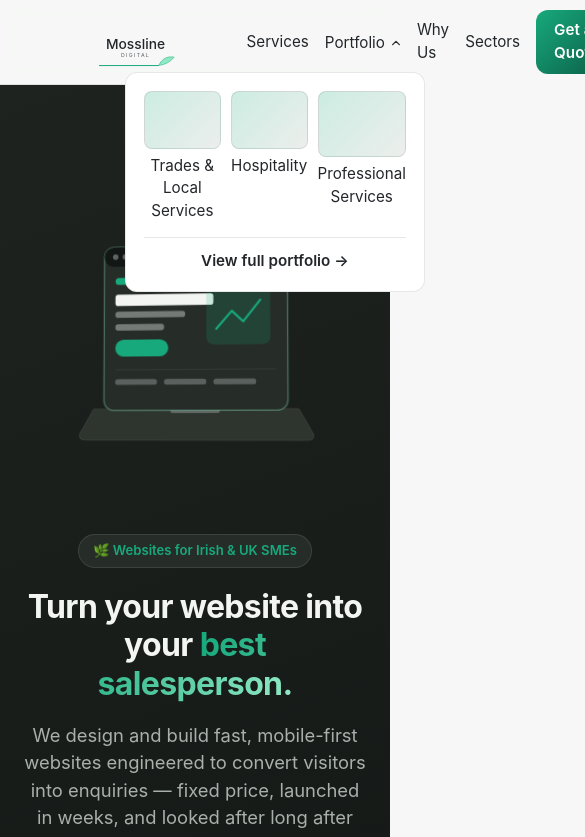
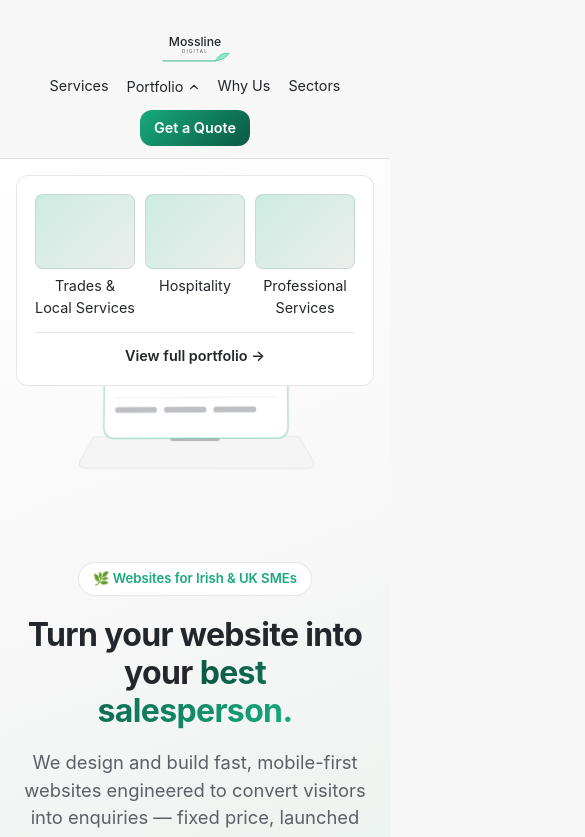
Before and after one commit to paddyaward100507-commits/mossline-website, a plain HTML site: page index.html in a window 390 px wide. Both pictures are taken after a click on the button "Portfolio". Shown: the top 837 px of the page, 585 px wide, since content can reach past the window. Drawn offline with Linux system fonts and the light colour scheme.

Commit message:
Lighten hero, fix mobile layout: stacked header, viewport-pinned dropdown, Safari backdrop-filter

```diff
--- a/styles.css
+++ b/styles.css
@@ -80,6 +80,7 @@ h2 {
   position: sticky;
   top: 0;
   background: rgba(246, 247, 246, 0.88);
+  -webkit-backdrop-filter: blur(10px);
   backdrop-filter: blur(10px);
   z-index: 20;
 }
@@ -218,19 +219,10 @@ h2 {
   padding-top: 12px;
 }
 
-/* Hero (dark contrast section) */
+/* Hero */
 .hero {
-  --bg: var(--dark-bg);
-  --bg-alt: var(--dark-bg-2);
-  --surface: var(--dark-surface);
-  --surface-hover: var(--dark-surface-hover);
-  --text-primary: var(--dark-text-primary);
-  --text-secondary: var(--dark-text-secondary);
-  --border: var(--dark-border);
-  --border-strong: var(--dark-border-strong);
-  color: var(--text-primary);
   padding: 110px 0 90px;
-  background: linear-gradient(160deg, var(--dark-bg) 0%, var(--dark-bg-2) 100%);
+  background: linear-gradient(160deg, #FFFFFF 0%, var(--bg) 45%, #E3EFE9 100%);
 }
 
 .hero-inner {
@@ -265,7 +257,7 @@ h2 {
 }
 
 .hero h1 .highlight {
-  background: linear-gradient(90deg, var(--accent), var(--accent-soft));
+  background: linear-gradient(90deg, var(--accent-deep), var(--accent));
   -webkit-background-clip: text;
   background-clip: text;
   color: transparent;
@@ -814,26 +806,48 @@ h2 {
   .hero-visual {
     order: -1;
   }
+  .header-inner {
+    flex-direction: column;
+    gap: 2px;
+    padding: 8px 16px 12px;
+  }
+  .nav {
+    flex-wrap: wrap;
+    justify-content: center;
+    gap: 12px 18px;
+  }
+  .nav-cta {
+    padding: 7px 14px;
+  }
+  .nav-item {
+    position: static;
+  }
   .nav-dropdown-panel {
-    width: 300px;
+    position: fixed;
+    left: 50%;
+    top: 175px;
+    width: min(360px, calc(100vw - 32px));
+    transform: translate(-50%, -8px);
+  }
+  .nav-item:hover .nav-dropdown-panel,
+  .nav-item.open .nav-dropdown-panel {
+    transform: translate(-50%, 0);
+  }
+  .brand-logo {
+    height: 72px;
   }
 }
 
 @media (max-width: 640px) {
-  .nav {
-    gap: 16px;
-  }
-  .nav-dropdown-panel {
-    left: auto;
-    right: -24px;
-    transform: translate(0, -8px);
-  }
-  .nav-item:hover .nav-dropdown-panel,
-  .nav-item.open .nav-dropdown-panel {
-    transform: translate(0, 0);
+  .nav a,
+  .nav-dropdown-toggle {
+    font-size: 0.9rem;
   }
   .brand-logo {
-    height: 72px;
+    height: 64px;
+  }
+  .hero {
+    padding: 64px 0 56px;
   }
   .hero h1 {
     font-size: 2rem;
@@ -841,7 +855,4 @@ h2 {
   .stats-grid {
     grid-template-columns: 1fr;
   }
-  .dropdown-portfolio-grid {
-    grid-template-columns: repeat(3, 1fr);
-  }
 }
```
